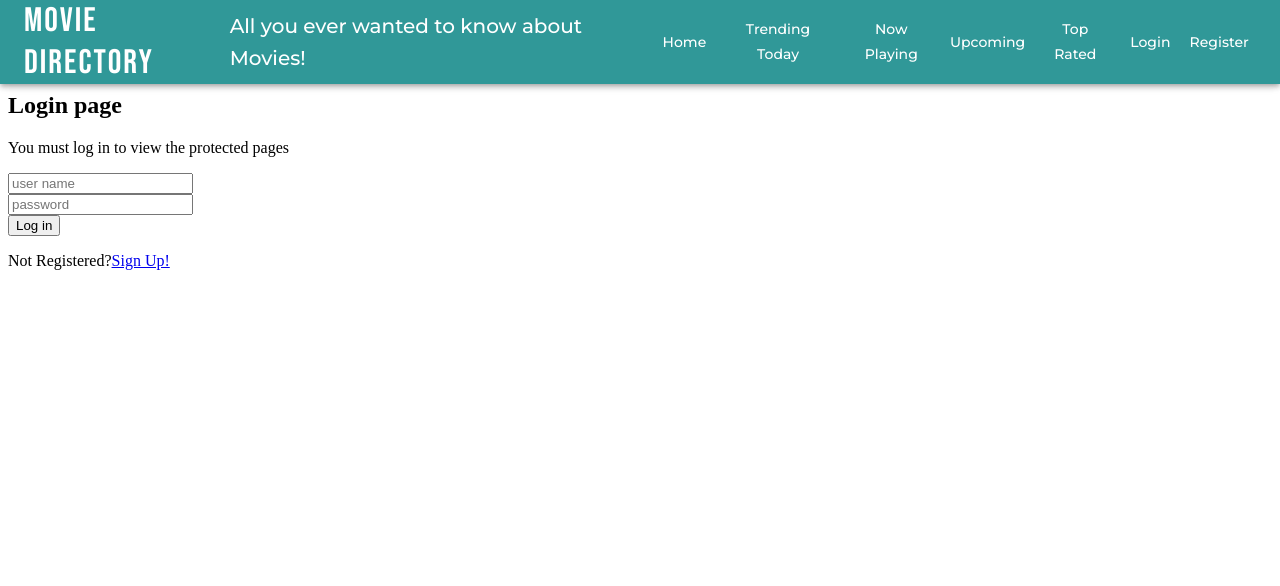
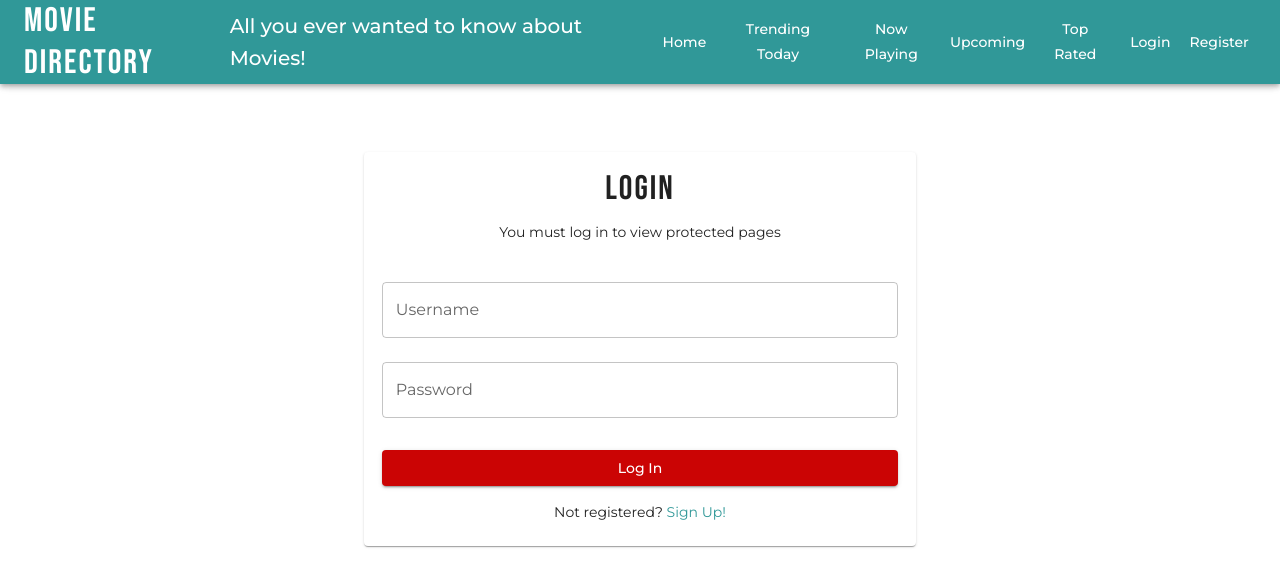
Before and after one commit to pedro-augusto/web-api-ca, a React (Vite) app in the folder react-movies/: page /user/login in a window 1280 px wide. Shown: the top 586 px of the page. Built offline with nearby package versions, Linux system fonts and the light colour scheme.

Commit message:
Styling login page

```diff
--- a/react-movies/src/pages/loginPage.jsx
+++ b/react-movies/src/pages/loginPage.jsx
@@ -1,7 +1,7 @@
 import { useContext, useState } from "react";
-import { Navigate, useLocation } from "react-router";
-import { AuthContext } from '../contexts/authContext';
-import { Link } from "react-router";
+import { Navigate, useLocation, Link  } from "react-router";
+import {Container, Card, CardContent, Typography, TextField, Button, Box} from "@mui/material";
+import { AuthContext } from "../contexts/authContext";
 
 const LoginPage = () => {
   const context = useContext(AuthContext);
@@ -23,20 +23,60 @@ const LoginPage = () => {
     }
 
   return (
-        <>
-            <h2>Login page</h2>
-            <p>You must log in to view the protected pages </p>
-            <input id="username" placeholder="user name" onChange={e => {
-                setUserName(e.target.value);
-            }}></input><br />
-            <input id="password" type="password" placeholder="password" onChange={e => {
-                setPassword(e.target.value);
-            }}></input><br />
-            {/* Login web form  */}
-            <button onClick={login}>Log in</button>
-            <p>Not Registered?
-                <Link to="/signup">Sign Up!</Link></p>
-        </>
+    <Container maxWidth="sm">
+        <Card sx={{
+          display: "flex",
+          justifyContent: "center",
+          mt: 10
+        }}>
+          <CardContent>
+            <Typography variant="h4" align="center" gutterBottom>
+              Login
+            </Typography>
+
+            <Typography
+              variant="body2"
+              align="center"
+              sx={{ mb: 3 }}
+            >
+              You must log in to view protected pages
+            </Typography>
+
+            <TextField
+              label="Username"
+              fullWidth
+              margin="normal"
+              onChange={(e) => setUserName(e.target.value)}
+            />
+
+            <TextField
+              label="Password"
+              type="password"
+              fullWidth
+              margin="normal"
+              onChange={(e) => setPassword(e.target.value)}
+            />
+
+            <Button
+              variant="contained"
+              fullWidth
+              sx={{ mt: 3 }}
+              onClick={login}
+            >
+              Log In
+            </Button>
+
+            <Typography
+              variant="body2"
+              align="center"
+              sx={{ mt: 2 }}
+            >
+              Not registered?{" "}
+              <Link to="/user/register" style={{ color: "#309898", textDecoration: "none" }}>Sign Up!</Link>
+            </Typography>
+          </CardContent>
+        </Card>
+    </Container>
   );
 };
 
```
Lines whose indentation alone changed are shown as unchanged.
